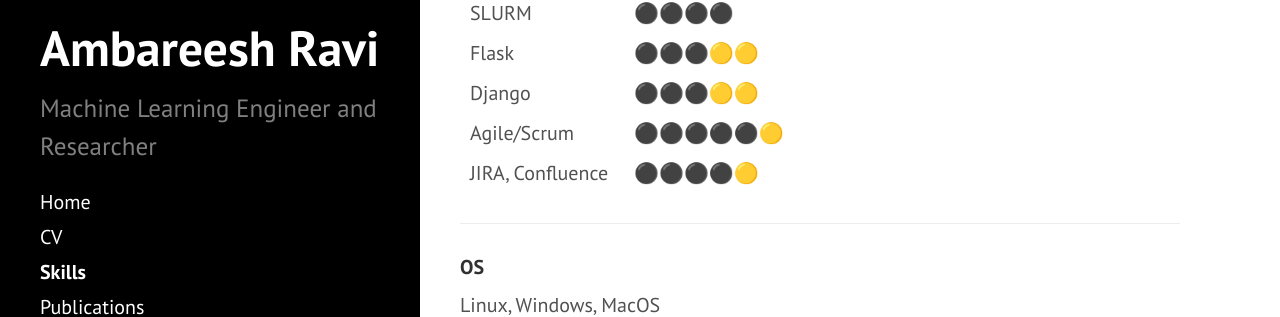
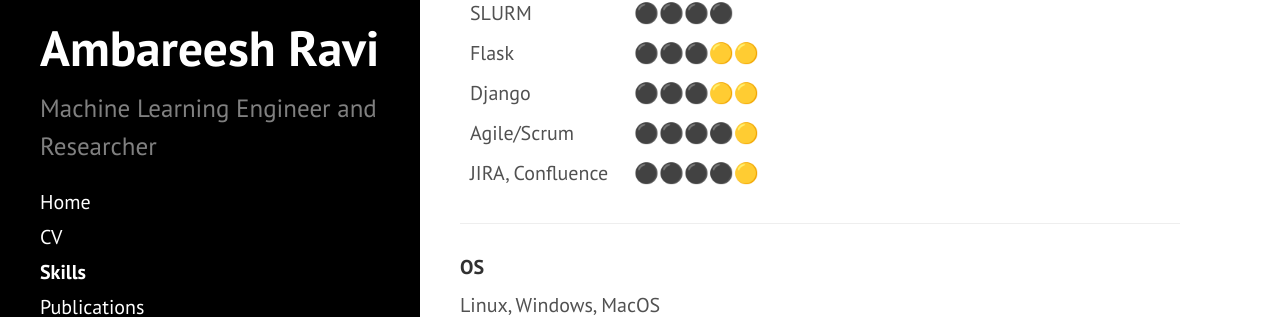
Before and after one commit to ambareeshravi/ambareeshravi.github.io, a Jekyll site: the page built from public/skills.md, in a window 1280 px wide and 900 px high, scrolled down 3408 px. Shown: the part 420-737 px from the top of the window. Built offline with Jekyll 4.4.1, drawn with Linux system fonts in a browser that asks for light colours.

```diff
--- a/public/skills.md
+++ b/public/skills.md
@@ -129,7 +129,7 @@ Bash/Shell script | ⚫⚫⚫⚫🟡
 SLURM | ⚫⚫⚫⚫
 Flask | ⚫⚫⚫🟡🟡
 Django | ⚫⚫⚫🟡🟡
-Agile/Scrum | ⚫⚫⚫⚫⚫🟡
+Agile/Scrum | ⚫⚫⚫⚫🟡
 JIRA, Confluence | ⚫⚫⚫⚫🟡
 
 -----
```
